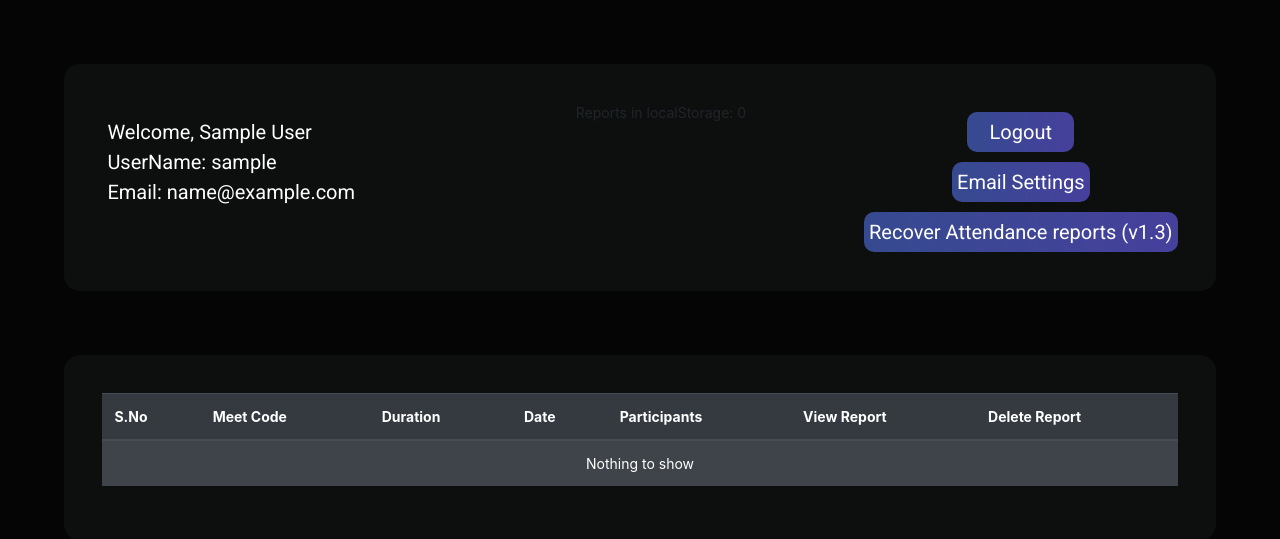
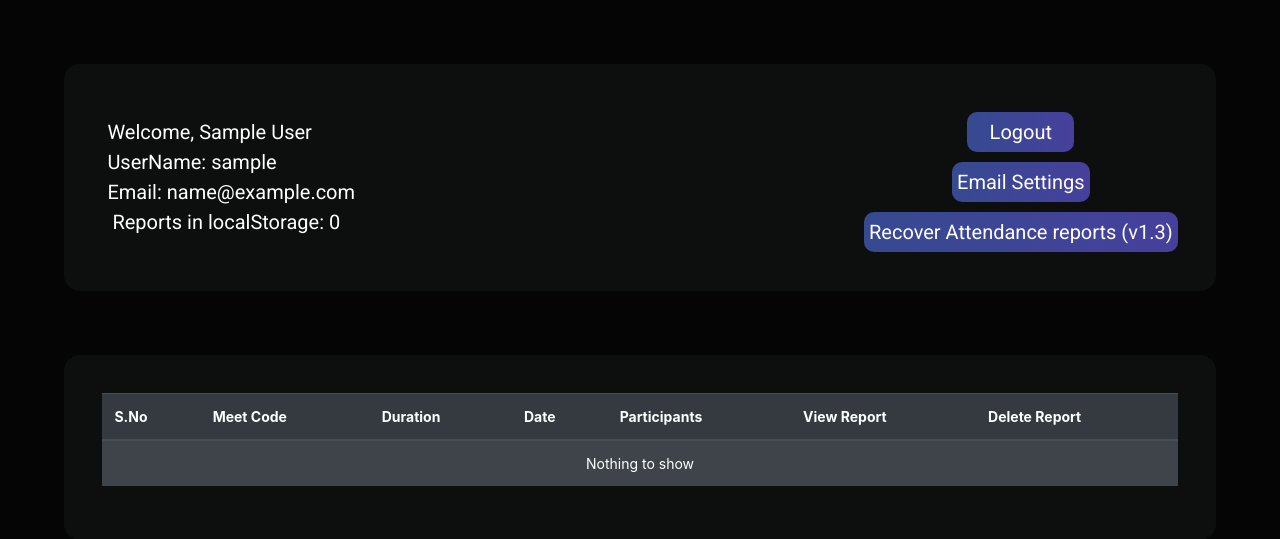
Before and after one commit to blaze2004/trackit, a Django app: page /mac/dashboard/ in a window 1280 px wide. Shown: the part 61-600 px from the top of the page. Run offline with Django 4.2, Linux system fonts and the light colour scheme; the visitor is signed in with stand-in values (Sample User, id 1); data that the repository does not hold is empty; some libraries are stand-ins or nearby versions.

Commit message:
minor fix (#3)
* updated urls

* added local reports count

* minor fixed

```diff
--- a/mac/templates/dashboard.html
+++ b/mac/templates/dashboard.html
@@ -8,7 +8,7 @@
 
 {% endblock %} {% block content %}{% load socialaccount %}
 <div class="container-box btn-group" style="display: flex;justify-content: space-between;">
-    <span class="login-btn" style="color: white;width: auto;">Welcome, {{ user.first_name }} {{ user.last_name }}<br>UserName: {{ user.username }} <br>Email: {{ user.email }}</span> <br> <span id="localReportsCount"></span> {% load i18n %}
+    <span class="login-btn" style="color: white;width: auto;">Welcome, {{ user.first_name }} {{ user.last_name }}<br>UserName: {{ user.username }} <br>Email: {{ user.email }} <br> <span class="login-btn" style="color: white;width: auto;" id="localReportsCount"></span></span> {% load i18n %}
     <div style="display: flex;flex-direction: column;align-items: center;">
         <form method="post" action="{% url 'account_logout' %}">
             {% csrf_token %} {% if redirect_field_value %}
```
